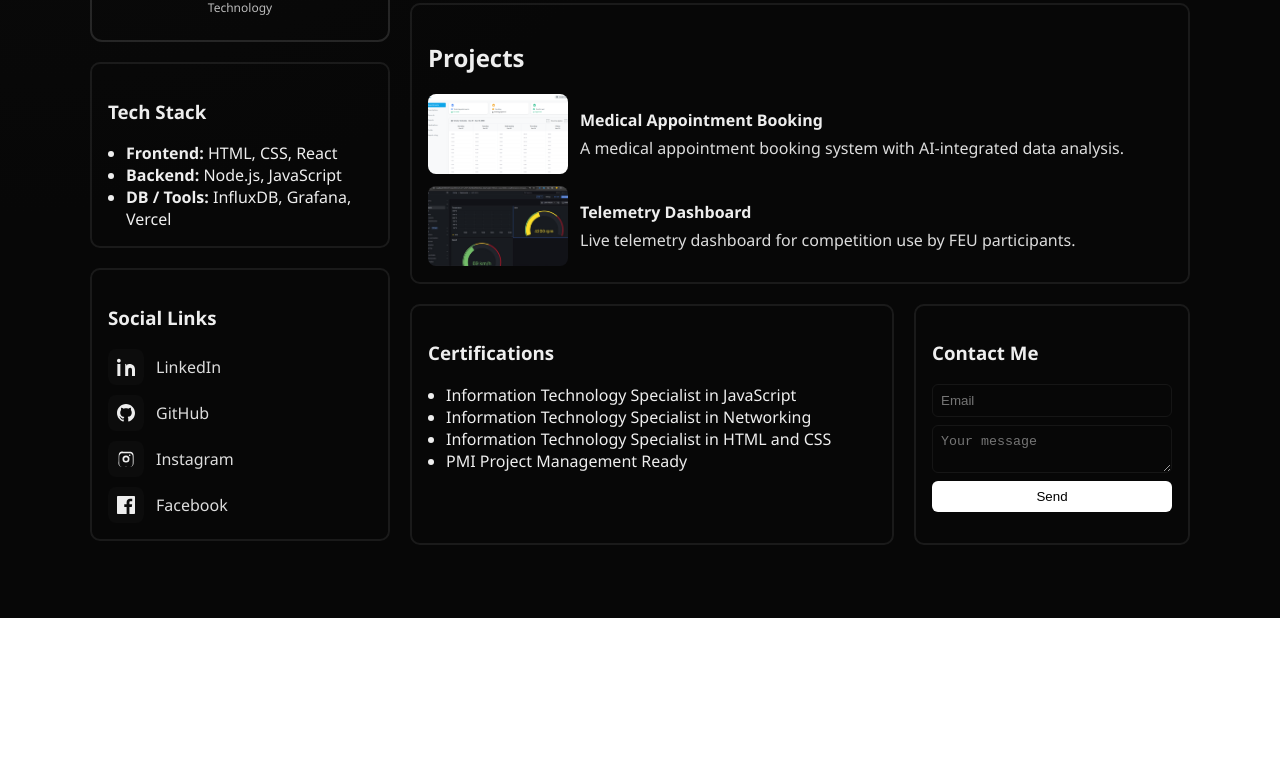
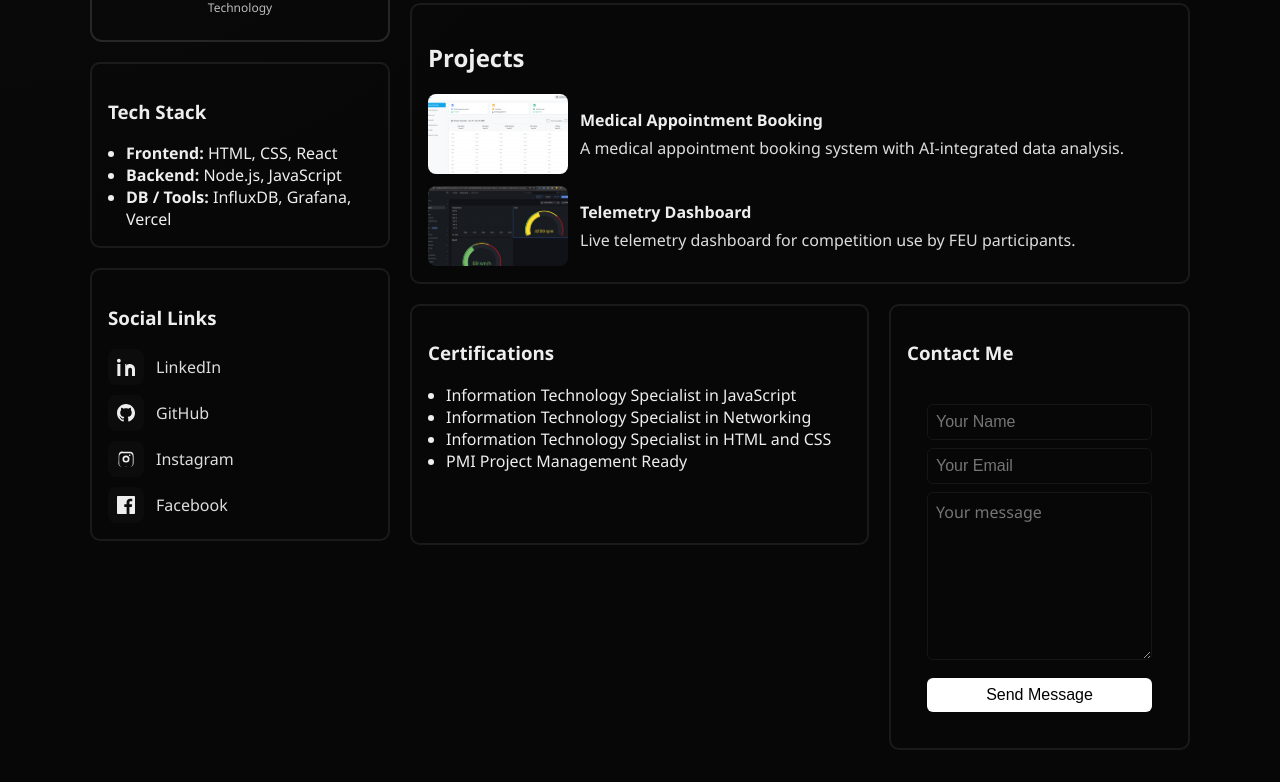
Before and after one commit to PaulMichaelVergara/personal-website, a React (Create React App) app: page / in a window 1280 px wide. Shown: the part 314-1096 px from the top of the page. Before the commit the page ends 932 px from the top, so only its background shows below. Built offline with nearby package versions, Linux system fonts and the light colour scheme.

Commit message:
contact form prototype

```diff
--- a/package.json
+++ b/package.json
@@ -3,6 +3,7 @@
   "version": "0.1.0",
   "private": true,
   "dependencies": {
+    "@emailjs/browser": "^4.4.1",
     "@testing-library/dom": "^10.4.1",
     "@testing-library/jest-dom": "^6.9.1",
     "@testing-library/react": "^16.3.0",
--- a/src/App.js
+++ b/src/App.js
@@ -2,6 +2,7 @@ import React from 'react';
 import { Element } from 'react-scroll';
 import './App.css';
 import Navbar from './components/Navbar';
+import ContactForm from './components/ContactForm';
 
 function App() {
   return (
@@ -124,20 +125,7 @@ function App() {
               <div className="card contact-card">
                 <div className="contact">
                   <h3>Contact Me</h3>
-                  <form onSubmit={(e) => e.preventDefault()}>
-                    <input
-                      type="email"
-                      name="email"
-                      placeholder="Email"
-                      required
-                    />
-                    <textarea
-                      name="message"
-                      placeholder="Your message"
-                      required
-                    ></textarea>
-                    <button type="submit">Send</button>
-                  </form>
+                  <ContactForm />
                 </div>
               </div>
             </Element>
--- /dev/null
+++ b/src/components/ContactForm.css
@@ -0,0 +1,81 @@
+.contact-form {
+  display: flex;
+  flex-direction: column;
+  gap: 20px;
+  max-width: 500px;
+  margin: 0 auto;
+  padding: 20px;
+}
+
+.form-group {
+  display: flex;
+  flex-direction: column;
+  gap: 5px;
+}
+
+.form-input,
+.form-textarea {
+  padding: 12px 15px;
+  border: 1px solid #444;
+  border-radius: 6px;
+  background: #2a2a2a;
+  color: #fff;
+  font-size: 16px;
+  transition: all 0.3s ease;
+}
+
+.form-input:focus,
+.form-textarea:focus {
+  outline: none;
+  border-color: #4a6cf7;
+  box-shadow: 0 0 0 2px rgba(74, 108, 247, 0.2);
+}
+
+.form-textarea {
+  min-height: 150px;
+  resize: vertical;
+  font-family: inherit;
+}
+
+.submit-btn {
+  background: #4a6cf7;
+  color: white;
+  padding: 12px 24px;
+  border: none;
+  border-radius: 6px;
+  cursor: pointer;
+  font-size: 16px;
+  font-weight: 500;
+  transition: all 0.3s ease;
+  margin-top: 10px;
+}
+
+.submit-btn:hover:not(:disabled) {
+  background: #3a5bd9;
+  transform: translateY(-1px);
+}
+
+.submit-btn:disabled {
+  background: #6c757d;
+  cursor: not-allowed;
+  opacity: 0.8;
+}
+
+/* Responsive styles */
+@media (max-width: 768px) {
+  .contact-form {
+    padding: 15px;
+    gap: 15px;
+  }
+
+  .form-input,
+  .form-textarea {
+    padding: 10px 12px;
+    font-size: 14px;
+  }
+
+  .submit-btn {
+    padding: 10px 20px;
+    font-size: 15px;
+  }
+}
--- /dev/null
+++ b/src/components/ContactForm.js
@@ -0,0 +1,76 @@
+import React, { useRef, useState } from 'react';
+import emailjs from '@emailjs/browser';
+import { EMAILJS_CONFIG } from '../config/emailjs';
+import './ContactForm.css';
+
+const ContactForm = () => {
+  const form = useRef();
+  const [isSending, setIsSending] = useState(false);
+
+  const sendEmail = (e) => {
+    e.preventDefault();
+    setIsSending(true);
+
+    emailjs
+      .sendForm(
+        EMAILJS_CONFIG.serviceId,
+        EMAILJS_CONFIG.templateId,
+        form.current,
+        EMAILJS_CONFIG.publicKey
+      )
+      .then(
+        (result) => {
+          console.log('Email sent successfully!', result.text);
+          alert('Message sent successfully!');
+          form.current.reset();
+        },
+        (error) => {
+          console.error('Error sending email:', error.text);
+          alert('Failed to send message. Please try again.');
+        }
+      )
+      .finally(() => {
+        setIsSending(false);
+      });
+  };
+
+  return (
+    <form ref={form} onSubmit={sendEmail} className="contact-form">
+      <div className="form-group">
+        <input
+          type="text"
+          name="from_name"
+          placeholder="Your Name"
+          required
+          className="form-input"
+        />
+      </div>
+      <div className="form-group">
+        <input
+          type="email"
+          name="from_email"
+          placeholder="Your Email"
+          required
+          className="form-input"
+        />
+      </div>
+      <div className="form-group">
+        <textarea
+          name="message"
+          placeholder="Your message"
+          required
+          className="form-textarea"
+        ></textarea>
+      </div>
+      <button
+        type="submit"
+        className="submit-btn"
+        disabled={isSending}
+      >
+        {isSending ? 'Sending...' : 'Send Message'}
+      </button>
+    </form>
+  );
+};
+
+export default ContactForm;
--- /dev/null
+++ b/src/config/emailjs.js
@@ -0,0 +1,5 @@
+export const EMAILJS_CONFIG = {
+  serviceId: 'service_4l2p3e3',  // Example service ID - replace with yours from EmailJS
+  templateId: 'template_6y4h6tb', // Example template ID - replace with yours
+  publicKey: '6y4h6TBgC_VEpgHEU'  // Your public key
+};
```
Also changed, not shown: 1 other file (tests, documents, lock files or other folders).
